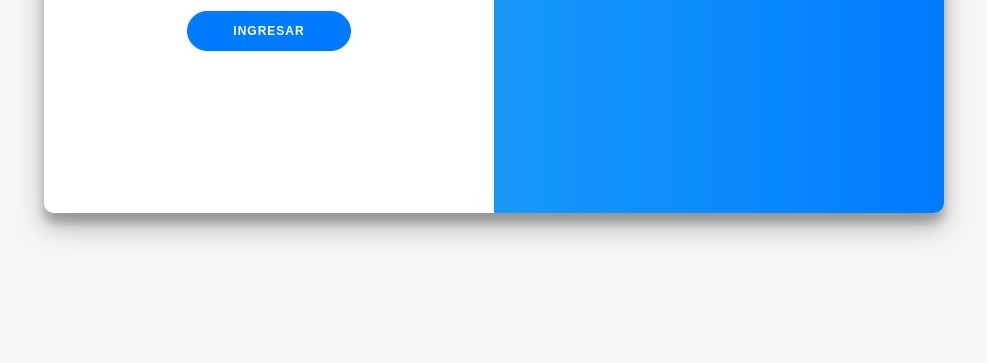
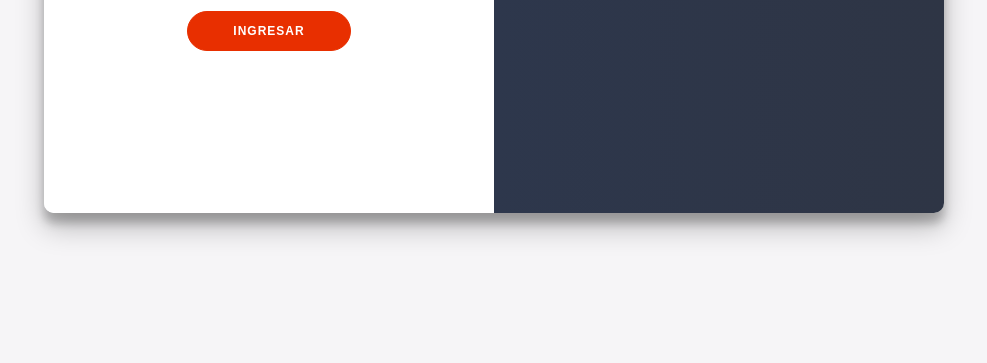
Before and after one commit to miturriago/gaseoducto_Maldonado_Ramirez, a plain HTML site: page index.html in a window 1280 px wide. Shown: the part 467-830 px from the top of the page, without its empty margins (146-1133 px from the left). Drawn offline with nearby package versions, Linux system fonts and the light colour scheme; some packages are replaced by stand-ins of ours; a script that the page names is missing.

Commit message:
Colores modificados al login

```diff
--- a/css/estilos.css
+++ b/css/estilos.css
@@ -45,8 +45,8 @@ a {
 
 button {
 	border-radius: 20px;
-	border: 1px solid #007bff;
-	background-color: #007bff;
+	border: 1px solid #e82f00;
+	background-color: #e82f00;
 	color: #FFFFFF;
 	font-size: 12px;
 	font-weight: bold;
@@ -159,9 +159,9 @@ input {
 }
 
 .overlay {
-	background: #007bff;
-	background: -webkit-linear-gradient(to right, #2EB6F1, #007bff);
-	background: linear-gradient(to right, #2EB6F1, #007bff);
+	background: #2e3545;
+	background: -webkit-linear-gradient(to right, #2d3953, #2e3545);
+	background: linear-gradient(to right, #2d3953, #2e3545);
 	background-repeat: no-repeat;
 	background-size: cover;
 	background-position: 0 0;
```
Also changed, not shown: home.html (+1 -1 lines).
